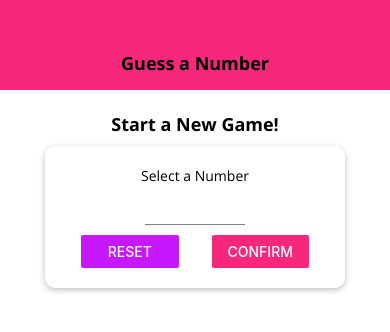
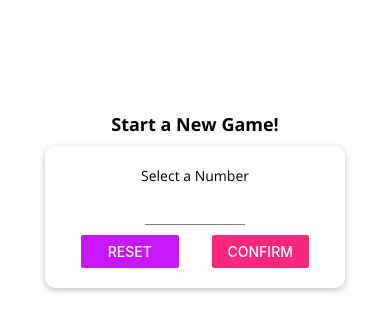
Before and after one commit to EvgenyMinin/React_Native_Guess_A_Number, a React Native app: screen / in a window 390 px wide. Shown: the top 332 px of the page. Built offline with nearby package versions, Linux system fonts and the light colour scheme.

Commit message:
added Platform API

```diff
--- a/components/Header.jsx
+++ b/components/Header.jsx
@@ -1,5 +1,5 @@
 import React from 'react';
-import { View, StyleSheet } from 'react-native';
+import { View, StyleSheet, Platform } from 'react-native';
 
 import TitleText from './TitleText';
 import { colors } from '../constants/colors';
@@ -7,7 +7,7 @@ import { colors } from '../constants/colors';
 const Header = ({ title }) => {
   return (
     <View style={styles.header}>
-      <TitleText>{title}</TitleText>
+      <TitleText style={styles.title}>{title}</TitleText>
     </View>
   );
 };
@@ -19,8 +19,14 @@ const styles = StyleSheet.create({
     width: '100%',
     height: 90,
     paddingTop: 36,
-    backgroundColor: colors.primary,
+    backgroundColor: Platform.OS === 'android' ? colors.primary : 'white',
     alignItems: 'center',
     justifyContent: 'center',
+    borderBottomColor: Platform.OS === 'ios' ? colors.border : 'transparent',
+    borderBottomWidth: Platform.OS === 'ios' ? 1 : 0,
+  },
+
+  title: {
+    color: Platform.OS === 'ios' ? colors.primary : 'white',
   },
 });
```
